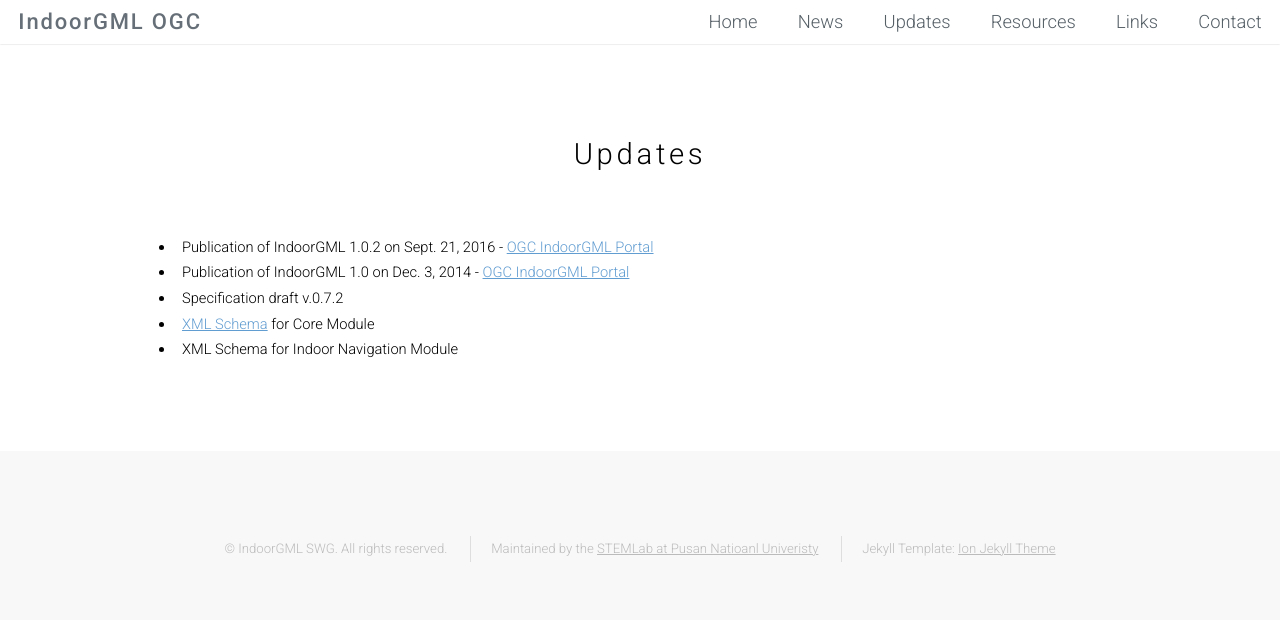
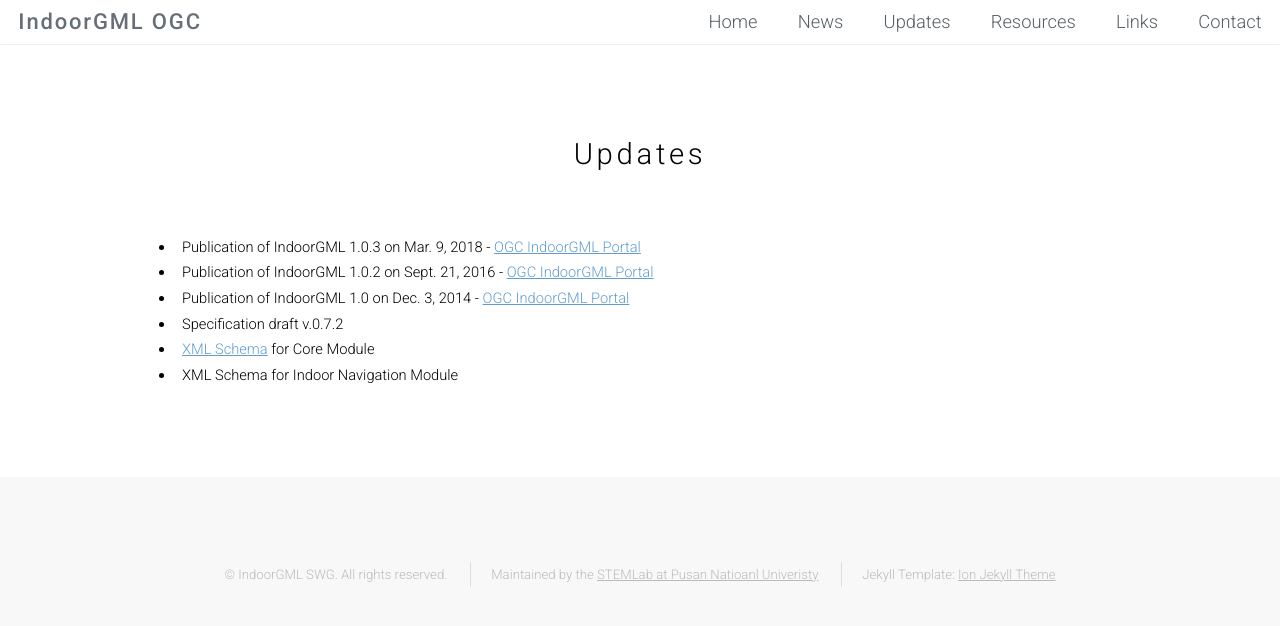
Before and after one commit to STEMLab/indoorgml-dev, a Jekyll site: the page built from docs/updates.md, in a window 1280 px wide. Shown: the top 626 px of the page. Built offline with Jekyll 4.4.1, drawn with Linux system fonts in a browser that asks for light colours.

```diff
--- a/docs/_config.yml
+++ b/docs/_config.yml
@@ -3,7 +3,6 @@
 email: lik@pnu.edu
 description: > # this means to ignore newlines until "baseurl:"
   IndoorGML - OGC Standard for Indoor Spatial Information
-baseurl: "/indoorgml-dev/" # the subpath of your site, e.g. /blog/
-
+baseurl: "" # the subpath of your site, e.g. /blog/
 # Build settings
 markdown: kramdown
--- a/docs/_includes/head.html
+++ b/docs/_includes/head.html
@@ -9,9 +9,9 @@
     <meta name="description" content="" />
     <meta name="keywords" content="" />
     <!--[if lte IE 8]><script src="js/html5shiv.js"></script><![endif]-->
-    <script src='{{ "/js/jquery.min.js" | prepend: site.baseurl | prepend: site.url }}'></script>
-    <script src='{{ "/js/skel.min.js" | prepend: site.baseurl | prepend: site.url }}'></script>
-    <script src='{{ "/js/skel-layers.min.js" | prepend: site.baseurl | prepend: site.url }}'></script>
+    <script src='{{ "/js/jquery.min.js" | prepend: site.baseurl}}'></script>
+    <script src='{{ "/js/skel.min.js" | prepend: site.baseurl}}'></script>
+    <script src='{{ "/js/skel-layers.min.js" | prepend: site.baseurl }}'></script>
     {% include /init.html %}
 
     <!-- Favicon -->
@@ -34,8 +34,8 @@
     <meta name="theme-color" content="#ffffff">
 
     <noscript>
-        <link rel="stylesheet" href='{{ "/css/skel.css" | prepend: site.baseurl | prepend: site.url }}' />
-        <link rel="stylesheet" href='{{ "/css/style.css" | prepend: site.baseurl | prepend: site.url }}' />
-        <link rel="stylesheet" href='{{ "/css/style-xlarge.css" | prepend: site.baseurl | prepend: site.url }}' />
+        <link rel="stylesheet" href='{{ "/css/skel.css" | prepend: site.baseurl }}' />
+        <link rel="stylesheet" href='{{ "/css/style.css" | prepend: site.baseurl}}' />
+        <link rel="stylesheet" href='{{ "/css/style-xlarge.css" | prepend: site.baseurl }}' />
     </noscript>
 </head>
--- a/docs/updates.md
+++ b/docs/updates.md
@@ -4,6 +4,7 @@
 permalink: /updates/
 ---
 
+- Publication of IndoorGML 1.0.3 on Mar. 9, 2018 - [OGC IndoorGML Portal](http://www.opengeospatial.org/standards/indoorgml)
 - Publication of IndoorGML 1.0.2 on Sept. 21, 2016 - [OGC IndoorGML Portal](http://www.opengeospatial.org/standards/indoorgml)
 - Publication of IndoorGML 1.0 on Dec. 3, 2014 - [OGC IndoorGML Portal](http://www.opengeospatial.org/standards/indoorgml)
 - Specification draft v.0.7.2
```
Also changed, not shown: docs/images/SSM-Model.png.
